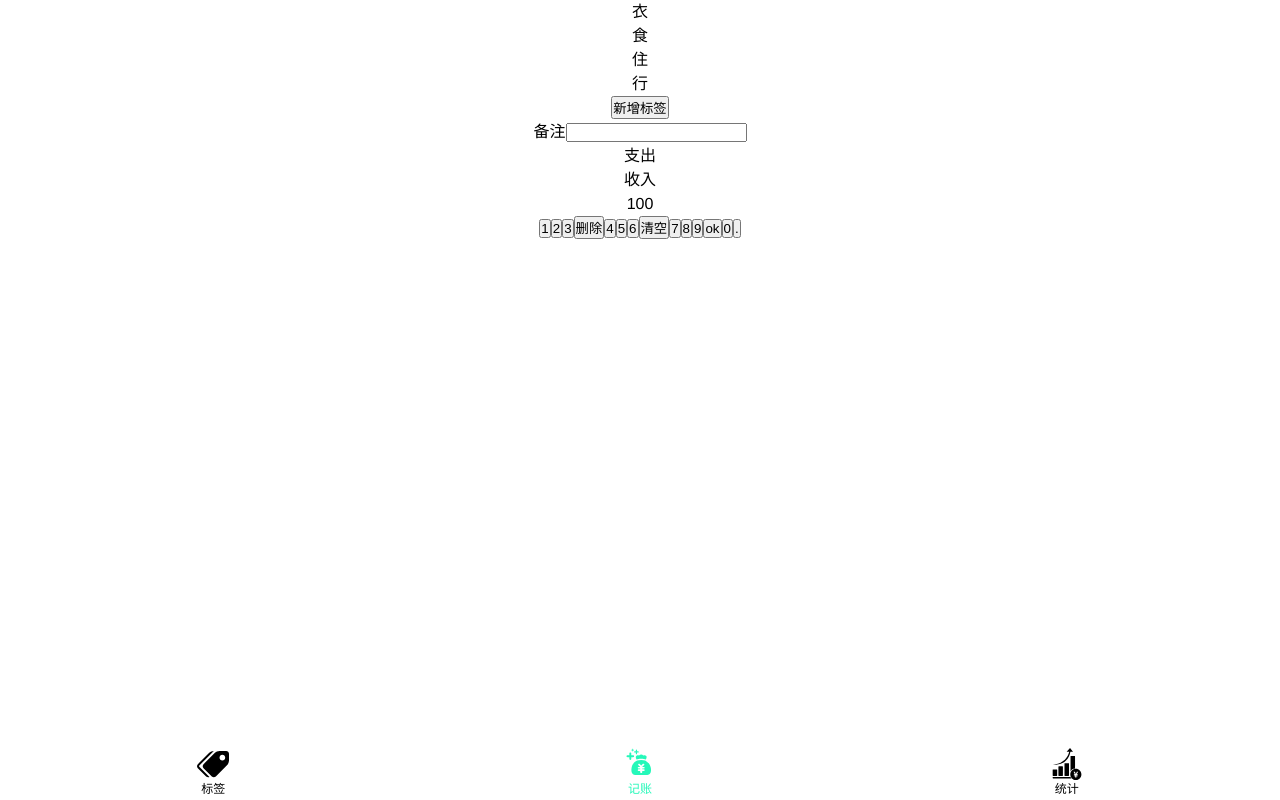
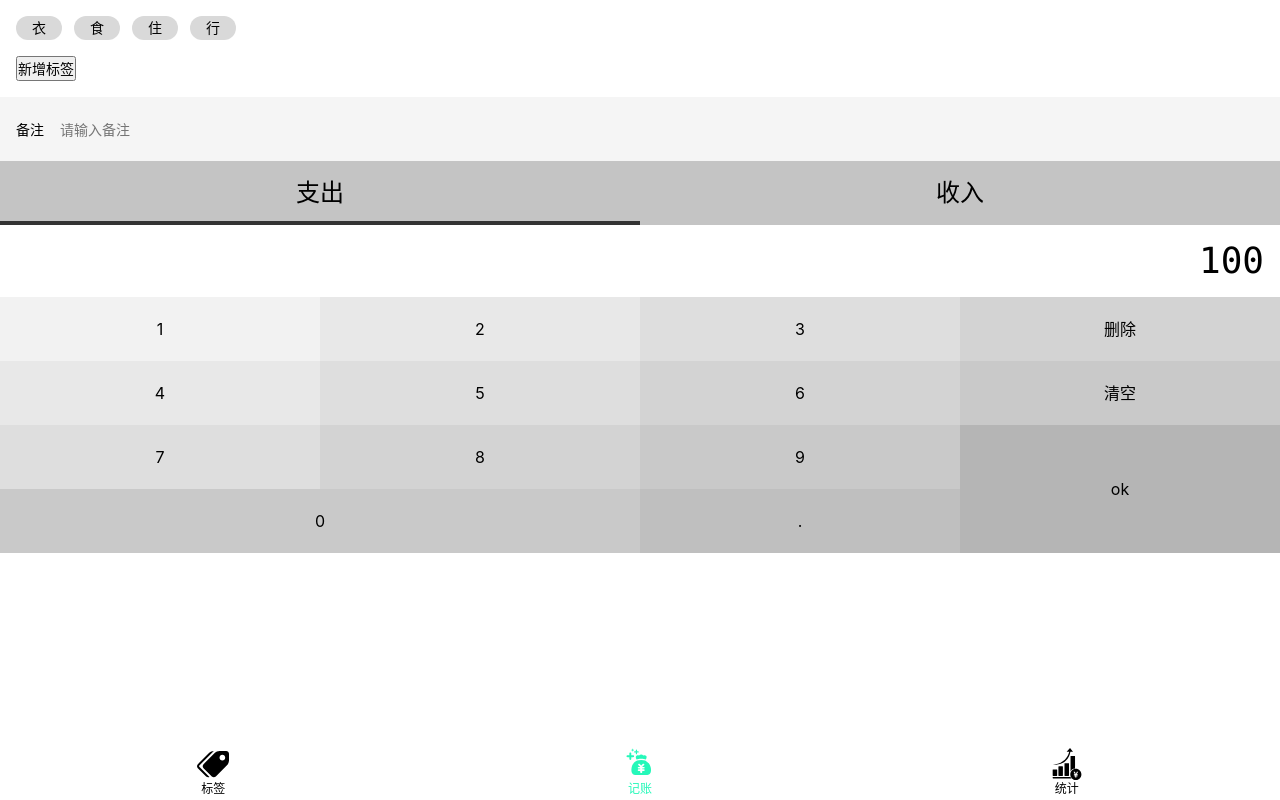
Before and after one commit to Sumuyzzz/fakeTally-vue, a Vue app: page /#/money in a window 1280 px wide. Built offline with nearby package versions, Linux system fonts and the light colour scheme.

Commit message:
💄 修改了整体样式

```diff
--- a/src/App.vue
+++ b/src/App.vue
@@ -10,9 +10,8 @@
 body {
   font-family: $font-hei;
   line-height: 1.5;
-  font-family: Avenir, Helvetica, Arial, sans-serif;
+  font-size: 16px;
   -webkit-font-smoothing: antialiased;
   -moz-osx-font-smoothing: grayscale;
-  text-align: center;
 }
 </style>
--- a/src/assets/styles/reset.scss
+++ b/src/assets/styles/reset.scss
@@ -7,3 +7,14 @@
   text-decoration: none;
   color: inherit;
 }
+ul,
+ol {
+  list-style: none;
+}
+button,
+input {
+  font: inherit;
+}
+:focus {
+  outline: none;
+}
--- a/src/views/Money.vue
+++ b/src/views/Money.vue
@@ -18,7 +18,7 @@
     <div>
       <label class="notes">
         <span class="name">备注</span>
-        <input type="text" />
+        <input type="text" placeholder="请输入备注" />
       </label>
     </div>
     <div>
@@ -41,8 +41,8 @@
         <button>7</button>
         <button>8</button>
         <button>9</button>
-        <button>ok</button>
-        <button>0</button>
+        <button class="ok">ok</button>
+        <button class="zero">0</button>
         <button>.</button>
       </div>
     </div>
@@ -54,3 +54,130 @@
   name: "Money",
 };
 </script>
+
+<style lang="scss" scoped>
+@import "~@/assets/styles/help.scss";
+.numberPad {
+  .output {
+    @extend %clearFix;
+    font-size: 36px;
+    font-family: Consolas, monospace;
+    padding: 9px 16px;
+    text-align: right;
+  }
+  .buttons {
+    @extend %clearFix;
+    > button {
+      float: left;
+      width: 25%;
+      height: 64px;
+      background: transparent;
+      border: none;
+
+      &.ok {
+        height: 64px * 2;
+        float: right;
+      }
+      &.zero {
+        width: 25% * 2;
+      }
+      $bg: #f2f2f2;
+      &:first-child {
+        background: $bg;
+      }
+      &:nth-child(2),
+      &:nth-child(5) {
+        background: darken($bg, 4%);
+      }
+      &:nth-child(3),
+      &:nth-child(6),
+      &:nth-child(9) {
+        background: darken($bg, 4% * 2);
+      }
+      &:nth-child(4),
+      &:nth-child(7),
+      &:nth-child(10) {
+        background: darken($bg, 4% * 3);
+      }
+      &:nth-child(8),
+      &:nth-child(11),
+      &:nth-child(13) {
+        background: darken($bg, 4% * 4);
+      }
+      &:nth-child(14) {
+        background: darken($bg, 4% * 5);
+      }
+      &:nth-child(12) {
+        background: darken($bg, 4% * 6);
+      }
+    }
+  }
+}
+.types {
+  display: flex;
+  font-size: 24px;
+  text-align: center;
+  background: #c4c4c4;
+
+  > li {
+    height: 64px;
+    width: 50%;
+    display: flex;
+    justify-content: center;
+    align-items: center;
+    position: relative;
+    &.selected::after {
+      content: "";
+      position: absolute;
+      left: 0;
+      bottom: 0;
+      height: 4px;
+      width: 100%;
+      background: #333;
+    }
+  }
+}
+.notes {
+  font-size: 14px;
+  background: #f5f5f5;
+  display: flex;
+  padding-left: 16px;
+  align-items: center;
+  .name {
+    padding-right: 16px;
+  }
+  input {
+    height: 64px;
+    flex-grow: 1;
+    background: transparent;
+    border: none;
+    padding-right: 16px;
+  }
+}
+.tags {
+  font-size: 14px;
+  padding: 16px;
+  > .current {
+    display: flex;
+    > li {
+      background: #d9d9d9;
+      $h: 24px;
+      height: $h;
+      line-height: $h;
+      border-radius: $h/2;
+      padding: 0 16px;
+      margin-right: 12px;
+    }
+  }
+  .new {
+    padding-top: 16px;
+    bottom {
+      background: transparent;
+      border: none;
+      color: #999;
+      border-bottom: 1px solid;
+      padding: 0 4px;
+    }
+  }
+}
+</style>
```
